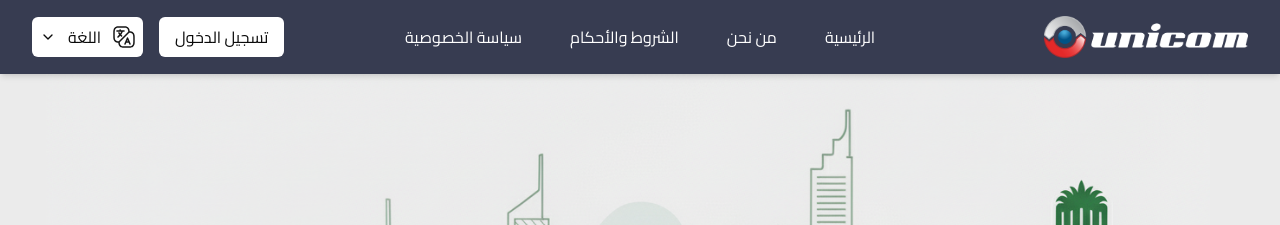
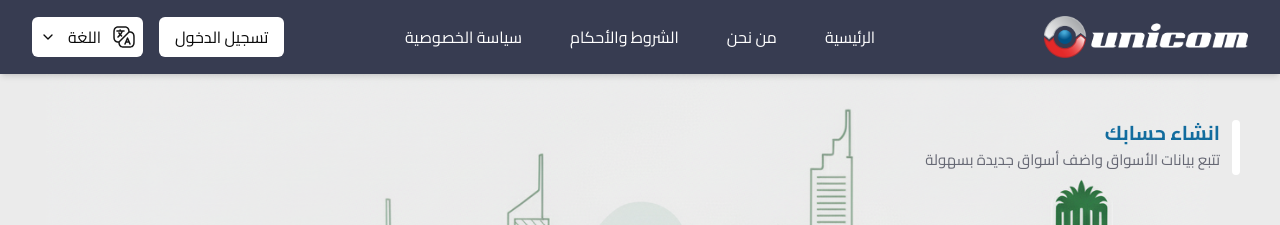
Before and after one commit to Ahmedelsayed265/unicom, a React (Vite) app: page /create-seller-1 in a window 1280 px wide. Shown: the top 225 px of the page. Built offline with nearby package versions, Linux system fonts and the light colour scheme; no server answers.

Commit message:
craete account

```diff
--- a/package.json
+++ b/package.json
@@ -12,6 +12,7 @@
   "dependencies": {
     "@hookform/resolvers": "^5.2.2",
     "@radix-ui/react-dropdown-menu": "^2.1.16",
+    "@radix-ui/react-progress": "^1.1.8",
     "@radix-ui/react-select": "^2.2.6",
     "@tanstack/react-query-devtools": "^5.87.4",
     "@tanstack/react-table": "^8.21.3",
--- /dev/null
+++ b/src/components/ui/progress.tsx
@@ -0,0 +1,26 @@
+import * as React from "react"
+import * as ProgressPrimitive from "@radix-ui/react-progress"
+
+import { cn } from "@/lib/utils"
+
+const Progress = React.forwardRef<
+  React.ElementRef<typeof ProgressPrimitive.Root>,
+  React.ComponentPropsWithoutRef<typeof ProgressPrimitive.Root>
+>(({ className, value, ...props }, ref) => (
+  <ProgressPrimitive.Root
+    ref={ref}
+    className={cn(
+      "relative h-2 w-full overflow-hidden rounded-full bg-primary/20",
+      className
+    )}
+    {...props}
+  >
+    <ProgressPrimitive.Indicator
+      className="h-full w-full flex-1 bg-primary transition-all"
+      style={{ transform: `translateX(-${100 - (value || 0)}%)` }}
+    />
+  </ProgressPrimitive.Root>
+))
+Progress.displayName = ProgressPrimitive.Root.displayName
+
+export { Progress }
--- a/src/features/auth/register/Confirm.tsx
+++ b/src/features/auth/register/Confirm.tsx
@@ -73,7 +73,18 @@ export default function Confirm() {
   return (
     <div className="flex items-center justify-center py-20 auth_page min-h-[665px]">
       <title>{t("create_account")}</title>
+      <div className="absolute top-[15%] right-10 flex items-start gap-3">
+        <div className="w-[8px] h-[55px] bg-white rounded-sm"></div>
 
+        <div>
+          <h1 className="text-[#126C9E] font-bold text-[20px] leading-tight">
+            انشاء حسابك
+          </h1>
+          <p className="text-[#666874] text-[15px] mt-1">
+            تتبع بيانات الأسواق واضف أسواق جديدة بسهولة
+          </p>
+        </div>
+      </div>
       <div className="bg-white w-[min(600px,100%-16px)] py-8 px-14 custom_round">
         <form onSubmit={handleSubmit(onSubmit)}>
           <div className="grid grid-cols-2 gap-4">
--- a/src/features/auth/register/CreateAccount.tsx
+++ b/src/features/auth/register/CreateAccount.tsx
@@ -43,7 +43,18 @@ export default function CreateAccount() {
   return (
     <div className="auth_page min-h-[665px] flex items-center justify-center py-20 px-4">
       <title>{t("create_account")}</title>
+      <div className="absolute top-[15%] right-10 flex items-start gap-3">
+        <div className="w-[8px] h-[55px] bg-white rounded-sm"></div>
 
+        <div>
+          <h1 className="text-[#126C9E] font-bold text-[20px] leading-tight">
+            انشاء حسابك
+          </h1>
+          <p className="text-[#666874] text-[15px] mt-1">
+            تتبع بيانات الأسواق واضف أسواق جديدة بسهولة
+          </p>
+        </div>
+      </div>
       <div className="bg-white w-[min(700px,100%-16px)] py-10 px-12 custom_round shadow-md ">
         <form onSubmit={handleSubmit(onSubmit)}>
           <div className="grid grid-cols-2 gap-6">
@@ -96,7 +107,10 @@ export default function CreateAccount() {
                     </SelectTrigger>
                     <SelectContent>
                       {markets?.data?.map((market) => (
-                        <SelectItem key={market.id} value={market.id.toString()}>
+                        <SelectItem
+                          key={market.id}
+                          value={market.id.toString()}
+                        >
                           {market.name}
                         </SelectItem>
                       ))}
--- a/src/features/auth/register/Documents.tsx
+++ b/src/features/auth/register/Documents.tsx
@@ -38,7 +38,18 @@ export default function Documents() {
   return (
     <div className="flex items-center justify-center py-20 auth_page min-h-[665px]">
       <title>{t("create_account")}</title>
+      <div className="absolute top-[15%] right-10 flex items-start gap-3">
+        <div className="w-[8px] h-[55px] bg-white rounded-sm"></div>
 
+        <div>
+          <h1 className="text-[#126C9E] font-bold text-[20px] leading-tight">
+            انشاء حسابك
+          </h1>
+          <p className="text-[#666874] text-[15px] mt-1">
+            تتبع بيانات الأسواق واضف أسواق جديدة بسهولة
+          </p>
+        </div>
+      </div>
       <div className="bg-white w-[min(600px,100%-16px)] py-8 px-14 custom_round">
         <form onSubmit={handleSubmit(onSubmit)}>
           <div className="grid grid-cols-2 gap-4">
--- a/src/features/auth/register/Success.tsx
+++ b/src/features/auth/register/Success.tsx
@@ -8,9 +8,29 @@ export default function Success() {
   const storeNumber = location.state?.storeNumber || "STU0000";
 
   return (
+    <>
+      {/* <div className="flex p-6">
+        <div className="w-[8px] h-[55px] bg-white rounded-sm"></div>
+
+        <div className=" px-2">
+          <h1 className="text-[#126C9E] font-bold">انشاء حسابك</h1>
+          <p>تتبع بيانات الأسواق واضف أسواق جديدة بسهولة</p>
+        </div>
+      </div> */}
       <div className="flex items-center justify-center py-20 auth_page min-h-[665px]">
         <title>{t("create_account")}</title>
+        <div className="absolute top-[15%] right-10 flex items-start gap-3">
+          <div className="w-[8px] h-[55px] bg-white rounded-sm"></div>
 
+          <div>
+            <h1 className="text-[#126C9E] font-bold text-[20px] leading-tight">
+              انشاء حسابك
+            </h1>
+            <p className="text-[#666874] text-[15px] mt-1">
+              تتبع بيانات الأسواق واضف أسواق جديدة بسهولة
+            </p>
+          </div>
+        </div>
         <div className="bg-white w-[min(600px,100%-16px)] py-8 px-14 custom_round">
           <div className="flex items-center justify-center gap-6 flex-col">
             <h1 className="text-[#126C9E] text-2xl font-bold ">
@@ -42,5 +62,6 @@ export default function Success() {
           </button>
         </div>
       </div>
+    </>
   );
 }
--- a/src/routes/ChooseAccountType.tsx
+++ b/src/routes/ChooseAccountType.tsx
@@ -4,18 +4,44 @@ import { Link } from "react-router";
 export default function ChooseAccountType() {
   const { t } = useTranslation();
   return (
+    <>
+      <div className="flex p-6">
+        <div className="w-[8px] h-[55px] bg-white rounded-sm"></div>
+
+        <div className=" px-2">
+          <h1 className="text-[#126C9E] font-bold">انشاء حسابك</h1>
+          <p>تتبع بيانات الأسواق واضف أسواق جديدة بسهولة</p>
+        </div>
+      </div>
       <div className="flex items-center justify-center py-20 auth_page min-h-[665px]">
         <title>{t("create_account")}</title>
+        {/* <div className="absolute top-[15%] right-10 flex items-start gap-3">
+        <div className="w-[8px] h-[55px] bg-white rounded-sm"></div>
 
+        <div>
+          <h1 className="text-[#126C9E] font-bold text-[20px] leading-tight">
+            انشاء حسابك
+          </h1>
+          <p className="text-[#666874] text-[15px] mt-1">
+            تتبع بيانات الأسواق واضف أسواق جديدة بسهولة
+          </p>
+        </div>
+      </div> */}
         <div className="bg-white w-[min(600px,100%-16px)] py-8 px-14 custom_round">
           <div className="flex items-center gap-6">
-          <Link to="/register" className="bg-[#EBEBEB] flex-1 flex flex-col gap-2 items-center justify-center p-4 rounded-[16px]">
+            <Link
+              to="/register"
+              className="bg-[#EBEBEB] flex-1 flex flex-col gap-2 items-center justify-center p-4 rounded-[16px]"
+            >
               <img src="/images/employee.svg" alt="" />
               <h5>موظف</h5>
               <p>التسجيل ك موظف</p>
             </Link>
 
-          <Link to="/create-seller-1" className="bg-[#EBEBEB] flex-1 flex flex-col gap-2 items-center justify-center p-4 rounded-[16px]">
+            <Link
+              to="/create-seller-1"
+              className="bg-[#EBEBEB] flex-1 flex flex-col gap-2 items-center justify-center p-4 rounded-[16px]"
+            >
               <img src="/images/market.svg" alt="" />
               <h5>صاحب سوق</h5>
               <p>التسجيل ك . صاحب سوق</p>
@@ -23,5 +49,6 @@ export default function ChooseAccountType() {
           </div>
         </div>
       </div>
+    </>
   );
 }
```
Also changed, not shown: 1 other file (tests, documents, lock files or other folders). Lines whose indentation alone changed are shown as unchanged.
